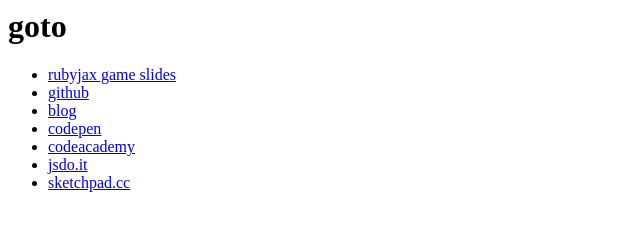
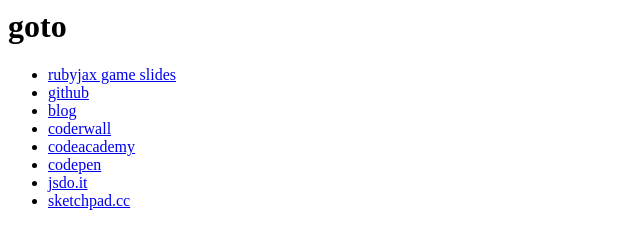
Before and after one commit to zeroeth/zeroeth.github.com, a plain HTML site: page index.html in a window 1280 px wide. Shown: the whole page, without its empty margins (0-640 px from the left). Drawn offline with Linux system fonts and the light colour scheme.

Commit message:
Add coderwall

```diff
--- a/index.html
+++ b/index.html
@@ -15,10 +15,13 @@
         <a href="http://blog.pixelflow.org">blog</a>
       </li>
       <li>
-        <a href="http://codepen.io/zeroeth">codepen</a>
+        <a href="http://coderwall.com/zeroeth">coderwall</a>
       </li>
       <li>
         <a href="http://www.codecademy.com/users/zeroeth">codeacademy</a>
+      </li>
+      <li>
+        <a href="http://codepen.io/zeroeth">codepen</a>
       </li>
       <li>
         <a href="http://jsdo.it/zero">jsdo.it</a>
```
